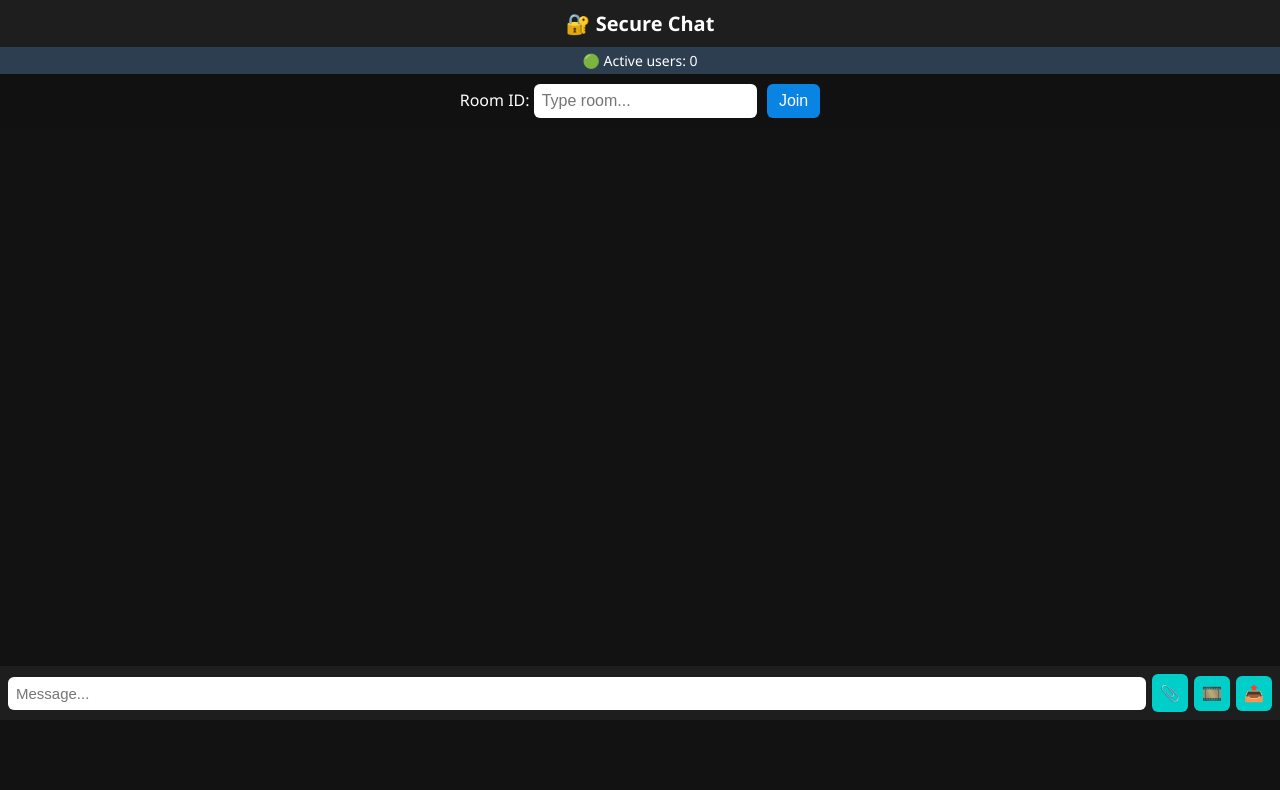
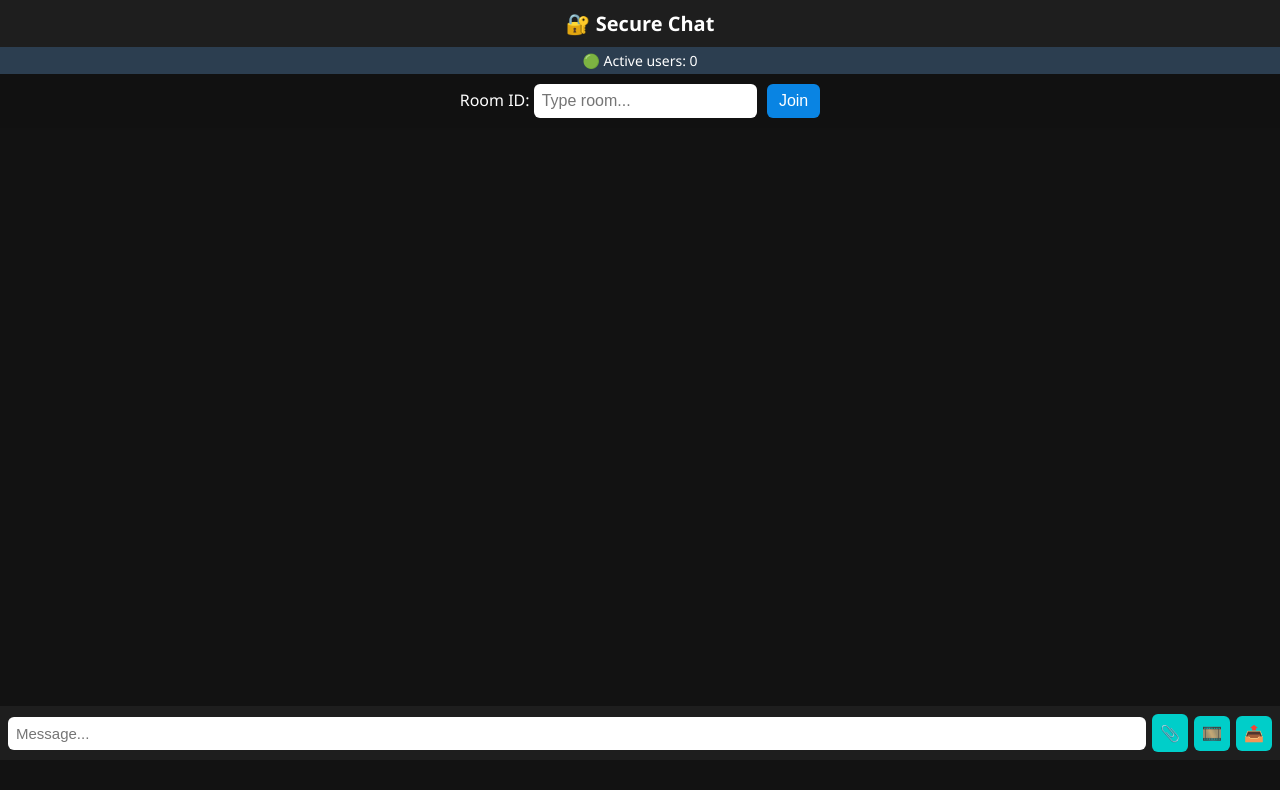
Before and after one commit to kumar-pratik1006/secure-chat-app, a website: page public/index.html in a window 1280 px wide. Drawn offline with nearby package versions, Linux system fonts and the light colour scheme; no server answers.

Commit message:
Update index.html

```diff
--- a/public/index.html
+++ b/public/index.html
@@ -9,7 +9,7 @@
     body {
       margin: 0; font-family: 'Segoe UI', sans-serif;
       background: #121212; color: #fff;
-      display: flex; flex-direction: column; height: 90vh;
+      display: flex; flex-direction: column; height: 95vh;
     }
     header {
       background: #1e1e1e;
```
